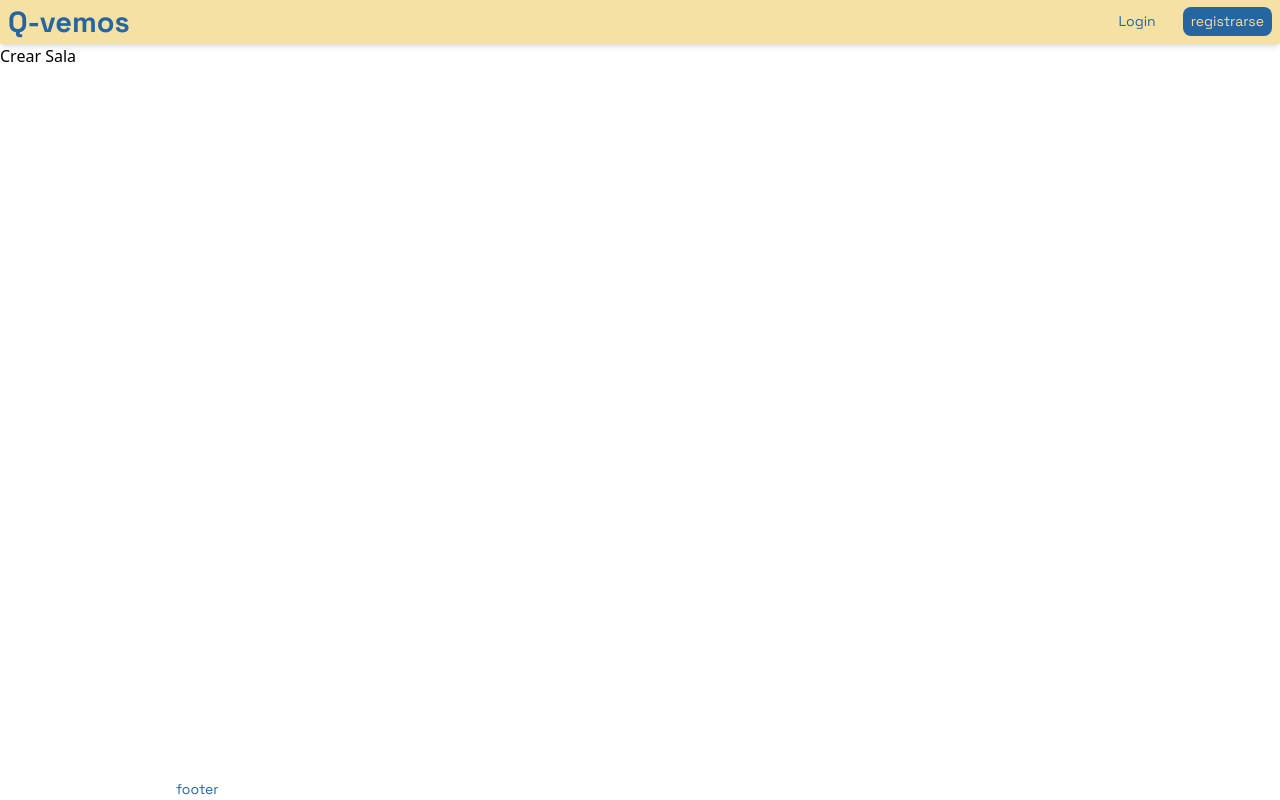
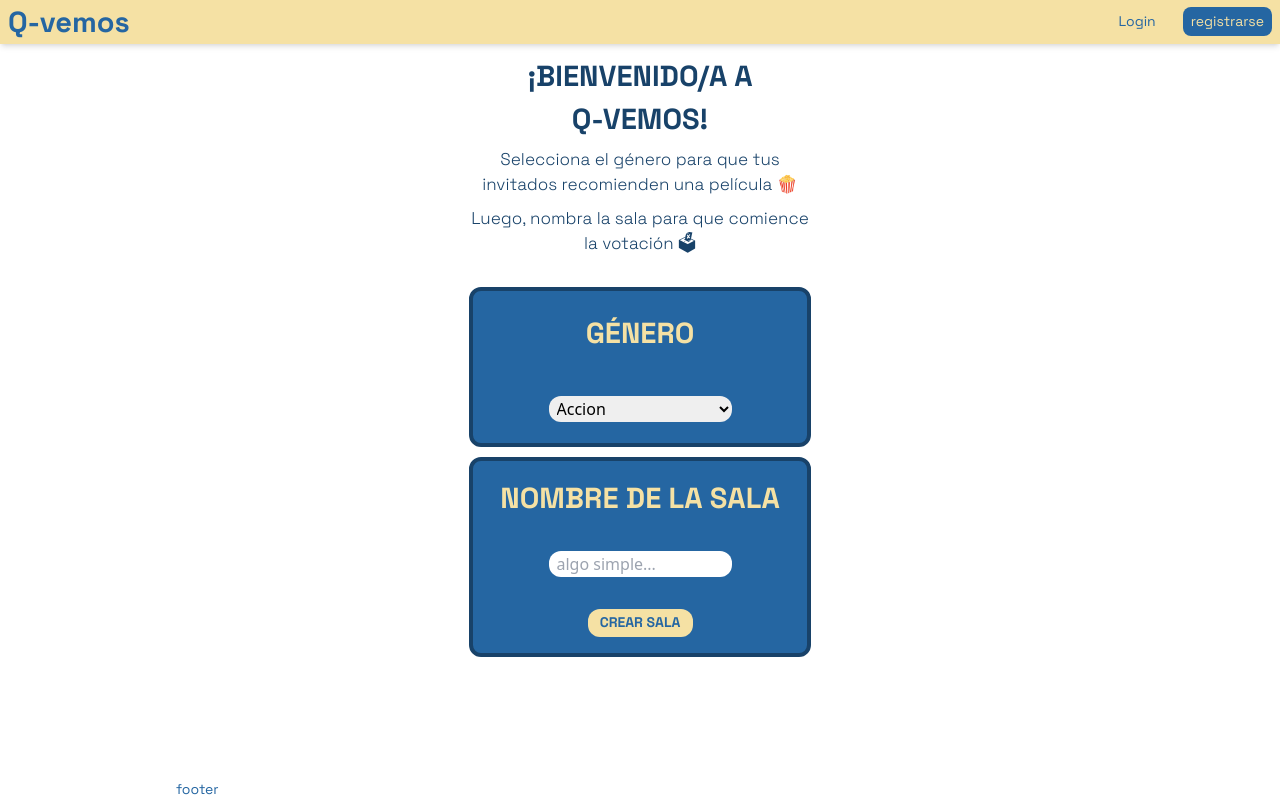
Before and after one commit to josemnaranjo/qvemos_2, a React (Vite) app in the folder client/: page /crear-sala in a window 1280 px wide. Built offline with nearby package versions, Linux system fonts and the light colour scheme.

Commit message:
crear sala

```diff
--- a/client/src/Views/CrearSala.jsx
+++ b/client/src/Views/CrearSala.jsx
@@ -1,11 +1,81 @@
-
+import { Formik, Form, Field } from "formik";
 
 const CrearSala = () => {
-    return (
-        <div>
-            <h1>Crear Sala</h1>
-        </div>
-    );
-}
+  const handleSubmit = (values) => {
+    console.log(values);
+  };
+  return (
+    <main className="flex flex-col items-center">
+      <h1 className="w-[342px] h-[72px] mt-[10px] font-grotesk font-bold text-lg text-tertiary text-center flex flex-col">
+        ¡BIENVENIDO/A A <span>Q-VEMOS!</span>
+      </h1>
+      <p className=" mt-[21px] w-[342px] font-grotesk font-light text-tertiary text-body text-center flex flex-col gap-y-2">
+        <span>
+          Selecciona el género para que tus invitados recomienden una película
+          🍿
+        </span>
+        <span>Luego, nombra la sala para que comience la votación 🗳</span>
+      </p>
+      <Formik
+        initialValues={{ genre: "", nombreSala: "" }}
+        onSubmit={(values) => {
+          handleSubmit(values);
+        }}
+      >
+        <Form>
+          <article className="mt-[30px] w-[342px] h-[160px] bg-secondary rounded-xl border-4 border-tertiary flex flex-col items-center justify-around">
+            <label
+              htmlFor="genre"
+              className="font-grotesk font-bold text-lg text-primary"
+            >
+              GÉNERO
+            </label>
+            <Field
+              name="genre"
+              as="select"
+              className=" w-[183px] h-[26px] rounded-xl px-1"
+            >
+              <option value="action">Accion </option>
+              <option value="adventure">Aventura</option>
+              <option value="animation">Animación</option>
+              <option value="comedy">Comedia</option>
+              <option value="crime">Crimen</option>
+              <option value="drama">Drama</option>
+              <option value="fantasy">Fantasia</option>
+              <option value="history">Historia</option>
+              <option value="horror">Horror</option>
+              <option value="mistery">Misterio</option>
+              <option value="romance">Romance</option>
+              <option value="sience fiction">Ciencia Ficción</option>
+              <option value="thriller">Thriller</option>
+              <option value="war">Guerra</option>
+              <option value="western">Western</option>
+            </Field>
+          </article>
+
+          <article className="mt-[10px] w-[342px] h-[200px] bg-secondary rounded-xl border-4 border-tertiary flex flex-col items-center justify-around">
+            <label
+              htmlFor="nombreSala"
+              className="font-grotesk font-bold text-lg text-primary"
+            >
+              NOMBRE DE LA SALA
+            </label>
+            <Field
+              name="nombreSala"
+              placeholder="algo simple..."
+              className="w-[183px] h-[26px] rounded-xl px-2"
+            />
+            <button
+              type="submit"
+              className=" w-[105px] h-[28px] bg-primary font-grotesk font-bold text-label text-secondary rounded-xl"
+            >
+              CREAR SALA
+            </button>
+          </article>
+        </Form>
+      </Formik>
+    </main>
+  );
+};
 
 export default CrearSala;
```
